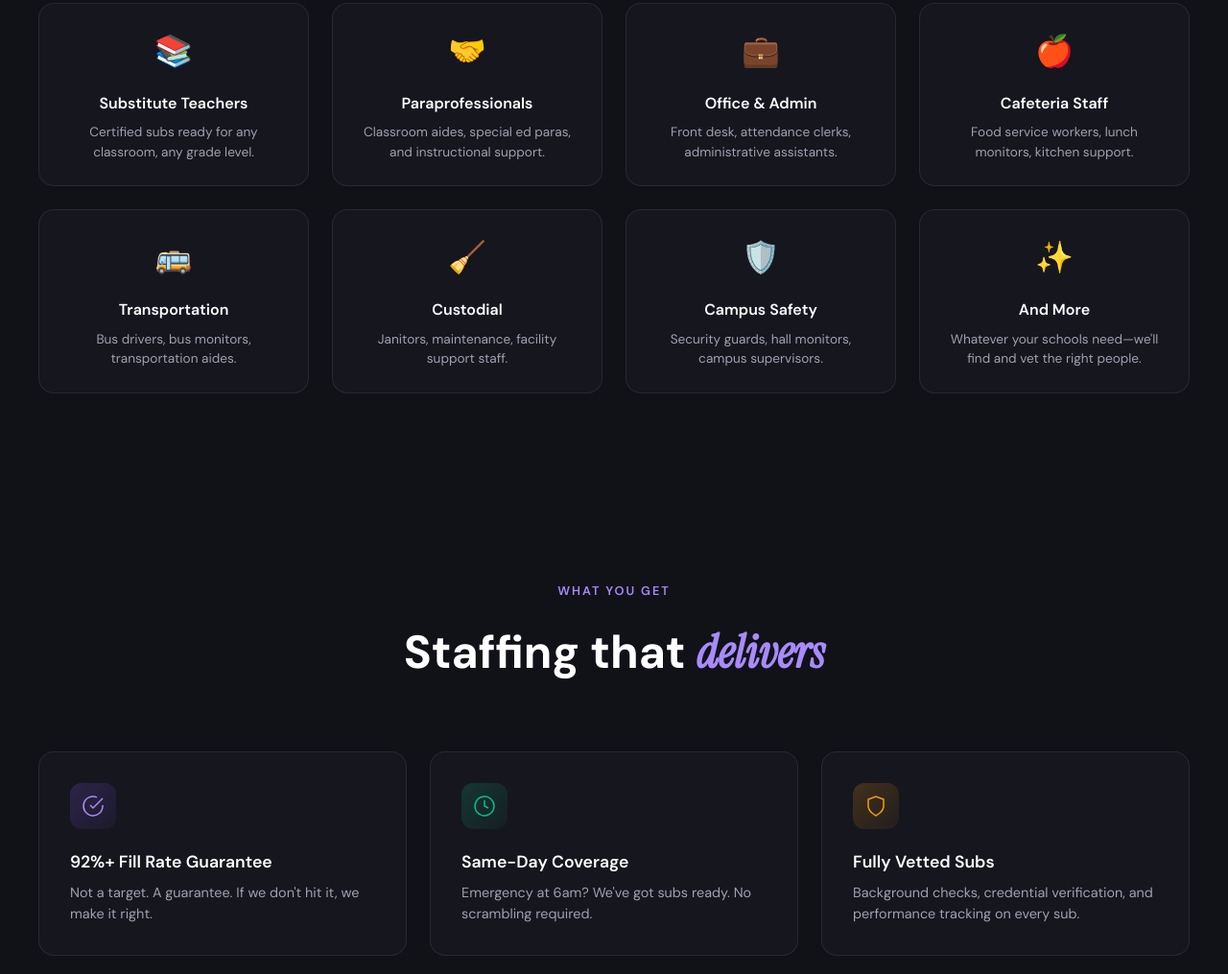
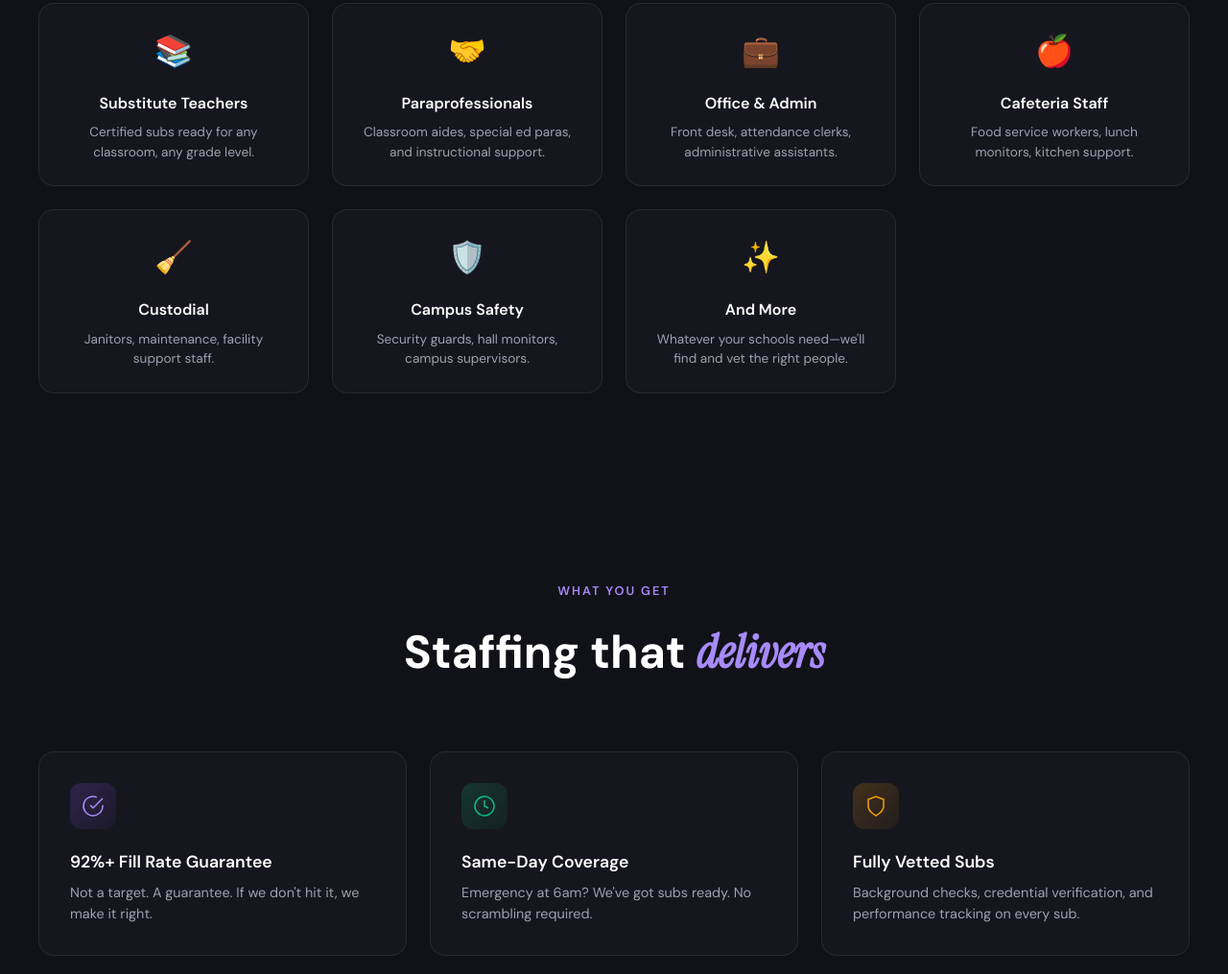
Before and after one commit to spurwork/spur-www, a plain HTML site: page staffing.html in a window 1280 px wide. Shown: the part 4156-5171 px from the top of the page at 96% size. Drawn offline with Linux system fonts and the light colour scheme.

Commit message:
Remove transportation from staffing page

```diff
--- a/staffing.html
+++ b/staffing.html
@@ -577,11 +577,6 @@
           <p>Food service workers, lunch monitors, kitchen support.</p>
         </div>
         <div class="position-card">
-          <div class="position-icon">🚌</div>
-          <h3>Transportation</h3>
-          <p>Bus drivers, bus monitors, transportation aides.</p>
-        </div>
-        <div class="position-card">
           <div class="position-icon">🧹</div>
           <h3>Custodial</h3>
           <p>Janitors, maintenance, facility support staff.</p>
```
